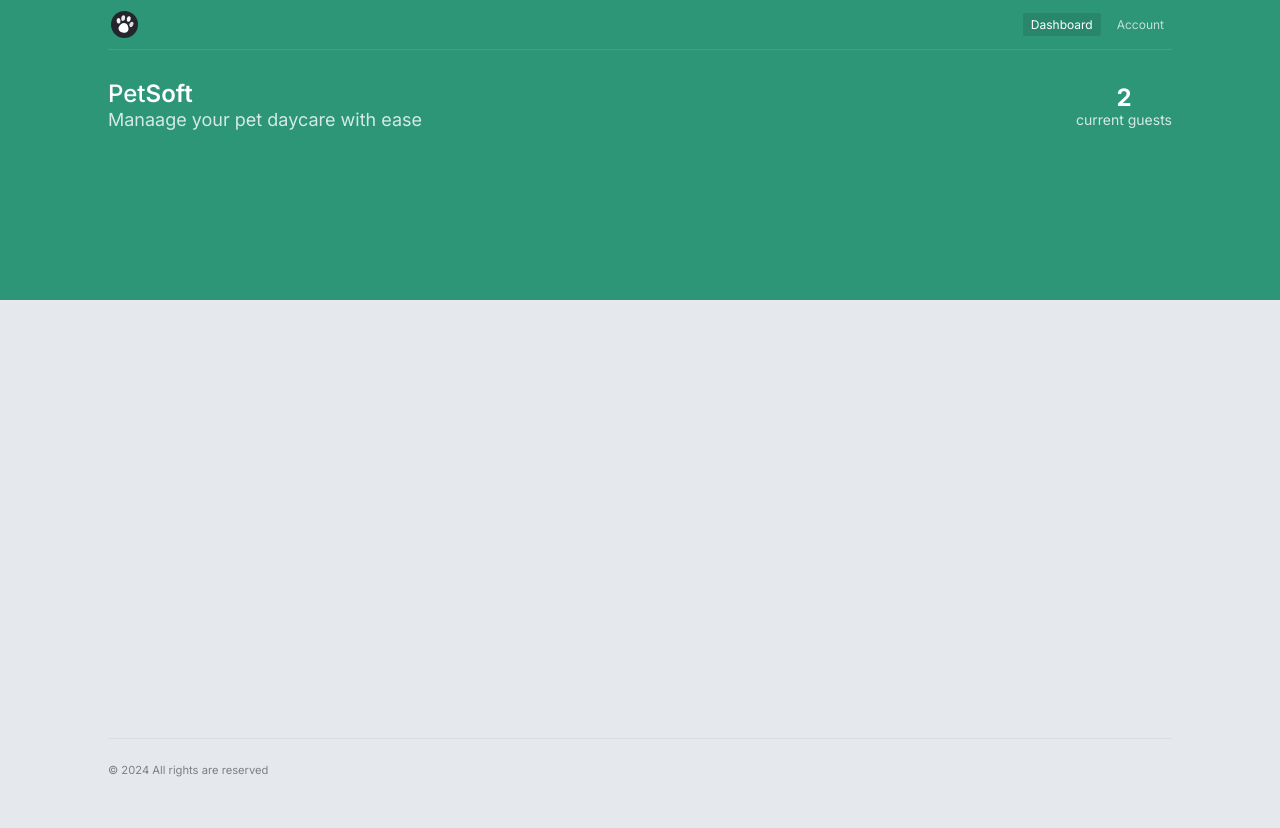
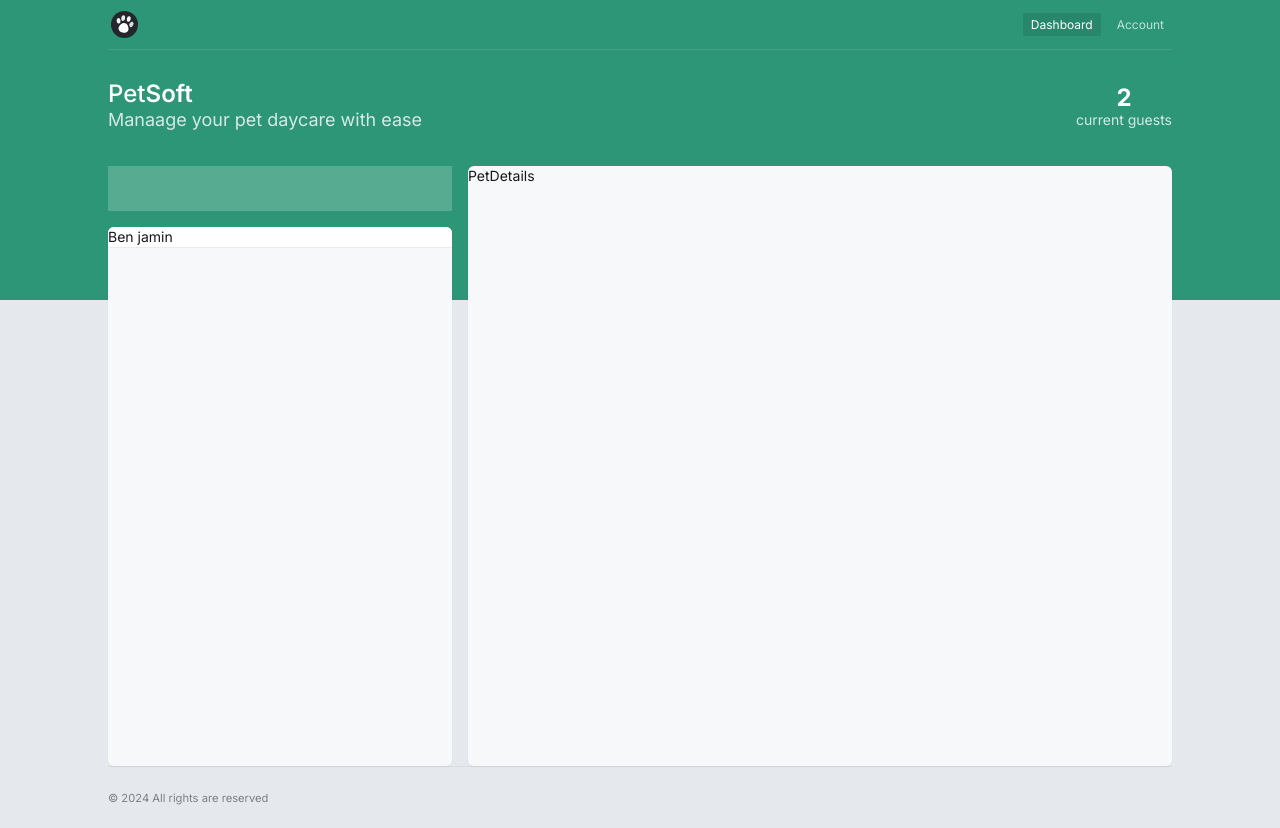
Before and after one commit to tomoki-yamamura/petsoft, a Next.js app: page /app/dashboard in a window 1280 px wide. Before the commit the page ends 800 px from the top, so only its background shows below. Built offline with nearby package versions, Linux system fonts and the light colour scheme.

Commit message:
gid layout

```diff
--- a/src/app/(app)/app/dashboard/page.tsx
+++ b/src/app/(app)/app/dashboard/page.tsx
@@ -1,4 +1,8 @@
 import Branding from "@/components/branding";
+import ContentBlock from "@/components/content-block";
+import PetDetails from "@/components/pet-details";
+import PetList from "@/components/pet-list";
+import SearchForm from "@/components/search-form";
 import Stats from "@/components/stats";
 
 export default function Page() {
@@ -8,6 +12,25 @@ export default function Page() {
         <Branding />
         <Stats />
       </div>
+
+      <div className="grid grid-cols-3 grid-rows-[45px_1fr] gap-4 h-[600px]">
+
+        <div className="col-start-1 col-span-1 row-start-1 row-span-1">
+          <SearchForm />
+        </div>
+
+        <div className="row-start-2 row-span-full col-start-1 col-span-1">
+          <ContentBlock >
+            <PetList />
+          </ContentBlock>
+        </div>
+
+        <div className="col-start-2 col-span-full row-span-full">
+          <ContentBlock >
+            <PetDetails />
+          </ContentBlock>
+        </div>
+      </div>
     </main>
   )
 }
--- /dev/null
+++ b/src/components/content-block.tsx
@@ -0,0 +1,7 @@
+export default function ContentBlock({children}: {
+  children: React.ReactNode
+}) {
+  return (
+    <div className="bg-[#f7f8fa] shadow-sm rounded-md overflow-hidden w-full h-full">{children}</div>
+  )
+}
--- /dev/null
+++ b/src/components/pet-details.tsx
@@ -0,0 +1,7 @@
+import React from 'react'
+
+export default function PetDetails() {
+  return (
+    <div className='h-full w-full'>PetDetails</div>
+  )
+}
--- /dev/null
+++ b/src/components/pet-list.tsx
@@ -0,0 +1,9 @@
+export default function PetList() {
+  return (
+    <ul className="bg-white border-b border-black/[0.08]">
+      <li>
+        <button>Ben jamin</button>
+      </li>
+    </ul>
+  )
+}
--- /dev/null
+++ b/src/components/search-form.tsx
@@ -0,0 +1,7 @@
+export default function SearchForm() {
+  return (
+    <form className="w-full h-full">
+      <input className="w-full h-full bg-white/20"/>
+    </form>
+  )
+}
```
